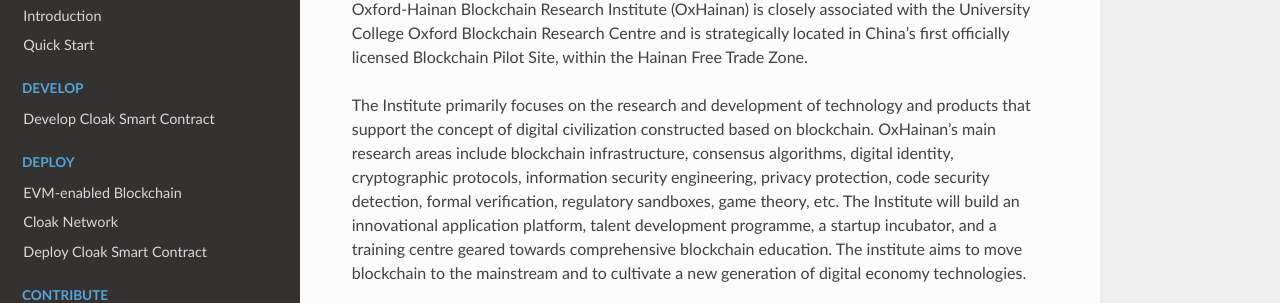
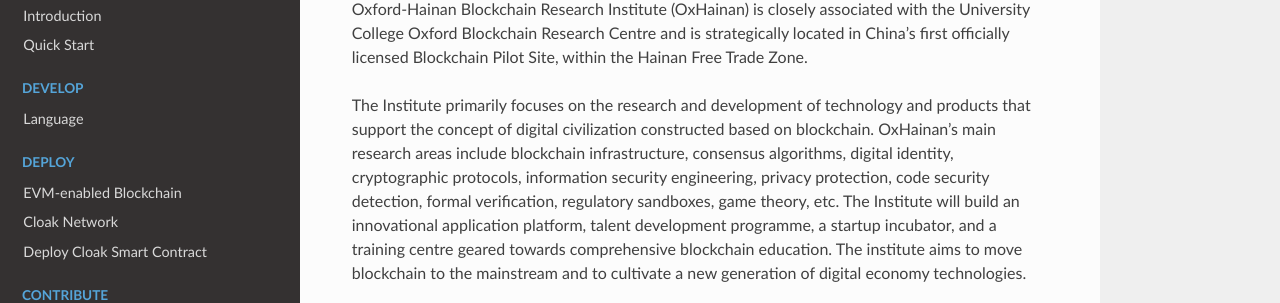
Before and after one commit to OxHainan/cloak-docs, a Sphinx documentation site: the page built from docs/source/about.rst, in a window 1280 px wide. Shown: the part 218-521 px from the top of the page. Built offline with Sphinx 7.4.7 and the Read the Docs theme 2.0.0, drawn with Linux system fonts in a browser that asks for light colours.

Commit message:
Update index.rst

```diff
--- a/docs/source/index.rst
+++ b/docs/source/index.rst
@@ -17,7 +17,7 @@
    :maxdepth: 2
    :caption: Develop
 
-   develop/index
+   develop/language/contents
 
 .. toctree::
    :maxdepth: 2
```
